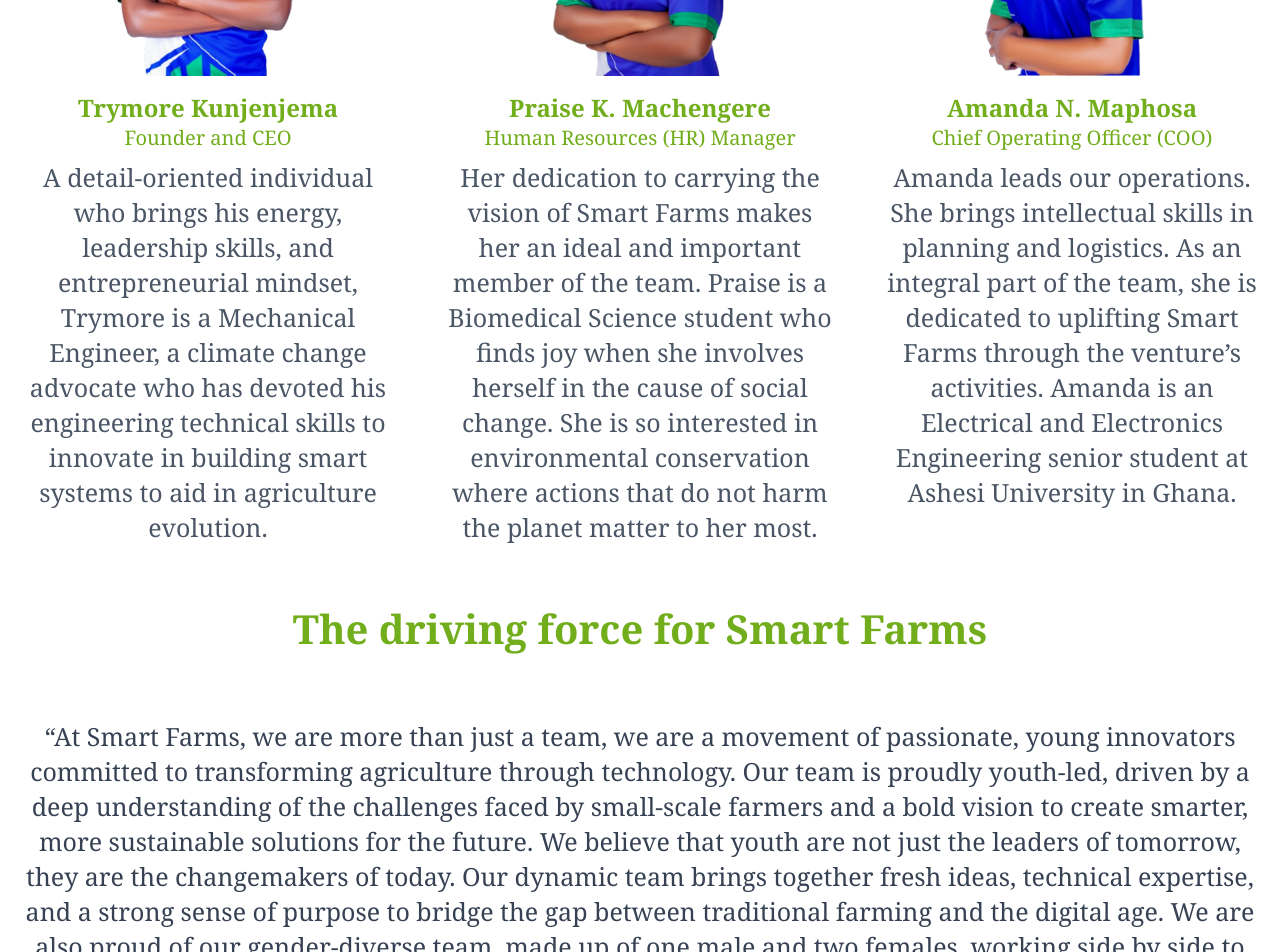
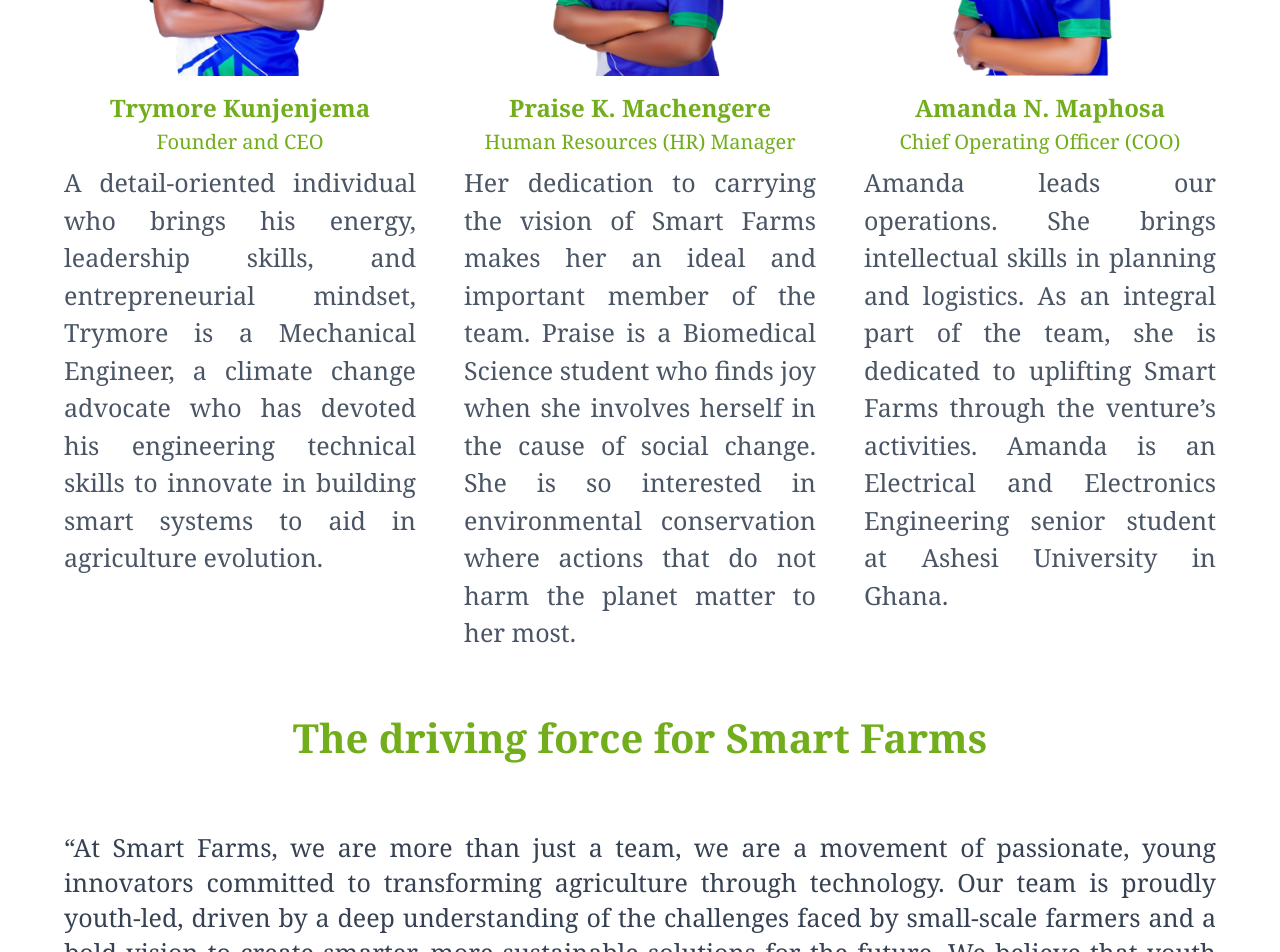
Before and after one commit to HudsonWayne/Smart-Farms, a Next.js app: page /our-team in a window 1280 px wide. Shown: the part 440-1392 px from the top of the page. Built offline with nearby package versions, Linux system fonts and the light colour scheme; a web font is replaced by a local one.

Commit message:
initial commit

```diff
--- a/src/pages/operations.tsx
+++ b/src/pages/operations.tsx
@@ -36,10 +36,10 @@ export default function OperationsPage() {
       >
         {/* Text */}
         <div>
-          <h2 className="text-xl sm:text-2xl md:text-3xl font-bold mb-6" style={{ color: "#72AE1C" }}>
+          <h2 className="text-xl sm:text-2xl md:text-3xl font-bold mb-6" style={{ color: "#72AE1C", fontSize:"50px" }}>
             Ready-to-Deploy Precision: DJI Mavic 3 Multispectral
           </h2>
-          <p className="text-gray-800 text-base sm:text-lg mb-6 leading-relaxed">
+          <p className="text-gray-800 text-base sm:text-lg mb-6 leading-relaxed" style={{fontSize:"25px"}}>
             At Smart Farms, we are investing in the DJI Mavic 3 Multispectral, a fully integrated and ready-to-use drone system designed for high-precision agricultural monitoring. With no need for assembling or modifications, this state-of-the-art drone allows us to deliver immediate value to farmers straight out of the box.
           </p>
         </div>
@@ -63,9 +63,9 @@ export default function OperationsPage() {
       >
         <div>
           <h3 className="text-lg sm:text-xl md:text-2xl font-bold text-gray-900 mb-2">
-            1. <span className="text-black">Fully Integrated, Farm-Ready</span>
+            1. <span className="text-black" style={{fontSize:"33px"}}>Fully Integrated, Farm-Ready</span>
           </h3>
-          <p className="text-gray-800 text-base sm:text-lg leading-relaxed">
+          <p className="text-gray-800 text-base sm:text-lg leading-relaxed" style={{fontSize:"25px"}}>
             The Mavic 3 Multispectral comes equipped with both RGB and multispectral sensors, making it ideal for professional agricultural use. Since it&apos;s a complete, factory-assembled solution, we can deploy it instantly, saving time and ensuring reliability from the first flight.
           </p>
         </div>
@@ -94,9 +94,9 @@ export default function OperationsPage() {
         </div>
         <div>
           <h3 className="text-lg sm:text-xl md:text-2xl font-bold text-gray-900 mb-2">
-            2. <span className="text-black">Powerful Crop Insight Without the Wait</span>
+            2. <span className="text-black"style={{fontSize:"33px"}}>Powerful Crop Insight Without the Wait</span>
           </h3>
-          <p className="text-gray-800 text-base sm:text-lg leading-relaxed">
+          <p className="text-gray-800 text-base sm:text-lg leading-relaxed" style={{fontSize:"25px"}}>
             This drone captures rich data in real time, enabling us to generate detailed vegetation indices like NDVI and NDRE. By analyzing these images using built-in AI and Smart Farms’ digital tools, we provide farmers with fast, accurate insights on crop health, nutrient levels, and water stress.
           </p>
         </div>
--- a/src/pages/our-team.tsx
+++ b/src/pages/our-team.tsx
@@ -2,10 +2,13 @@
 
 export default function OurTeamPage() {
   return (
-    <div className="max-w-7xl mx-auto px-4 py-12" style={{ fontFamily: "Georgia, serif" }}>
+    <div className="w-full px-4 md:px-8 lg:px-16 py-12" style={{ fontFamily: "Georgia, serif" }}>
       {/* Section Title */}
       <div className="text-center mb-12">
-        <h2 className="text-5xl font-bold" style={{ color: "#72AE1C", fontSize:"60px", }}>
+        <h2
+          className="text-5xl font-bold"
+          style={{ color: "#72AE1C", fontSize: "60px" }}
+        >
           Our Team
         </h2>
       </div>
@@ -19,10 +22,24 @@ export default function OurTeamPage() {
             alt="Trymore Kunjenjema"
             className="w-full h-72 mx-auto mb-4 object-contain"
           />
-          <h3 className="text-2xl font-bold" style={{ color: "#72AE1C" }}>Trymore Kunjenjema</h3>
-          <p className="text-gray-700 font-medium text-xl "style={{ color: "#72AE1C" }}>Founder and CEO</p>
-          <p className="text-gray-600 text-xl mt-2" style={{fontSize:"25px"}}>
-            A detail-oriented individual who brings his energy, leadership skills, and entrepreneurial mindset, Trymore is a Mechanical Engineer, a climate change advocate who has devoted his engineering technical skills to innovate in building smart systems to aid in agriculture evolution.
+          <h3 className="text-2xl font-bold" style={{ color: "#72AE1C" }}>
+            Trymore Kunjenjema
+          </h3>
+          <p
+            className="text-xl font-medium mt-1"
+            style={{ color: "#72AE1C" }}
+          >
+            Founder and CEO
+          </p>
+          <p
+            className="text-gray-600 mt-2"
+            style={{ fontSize: "25px", textAlign: "justify" }}
+          >
+            A detail-oriented individual who brings his energy, leadership
+            skills, and entrepreneurial mindset, Trymore is a Mechanical
+            Engineer, a climate change advocate who has devoted his engineering
+            technical skills to innovate in building smart systems to aid in
+            agriculture evolution.
           </p>
         </div>
 
@@ -33,10 +50,24 @@ export default function OurTeamPage() {
             alt="Praise K. Machengere"
             className="w-full h-72 mx-auto mb-4 object-contain"
           />
-          <h3 className="text-2xl font-bold" style={{ color: "#72AE1C" }}>Praise K. Machengere</h3>
-          <p className="text-gray-700 font-medium text-xl"style={{ color: "#72AE1C" }}>Human Resources (HR) Manager</p>
-          <p className="text-gray-600 text-xl mt-2" style={{fontSize:"25px"}}>
-            Her dedication to carrying the vision of Smart Farms makes her an ideal and important member of the team. Praise is a Biomedical Science student who finds joy when she involves herself in the cause of social change. She is so interested in environmental conservation where actions that do not harm the planet matter to her most.
+          <h3 className="text-2xl font-bold" style={{ color: "#72AE1C" }}>
+            Praise K. Machengere
+          </h3>
+          <p
+            className="text-xl font-medium mt-1"
+            style={{ color: "#72AE1C" }}
+          >
+            Human Resources (HR) Manager
+          </p>
+          <p
+            className="text-gray-600 mt-2"
+            style={{ fontSize: "25px", textAlign: "justify" }}
+          >
+            Her dedication to carrying the vision of Smart Farms makes her an
+            ideal and important member of the team. Praise is a Biomedical
+            Science student who finds joy when she involves herself in the cause
+            of social change. She is so interested in environmental conservation
+            where actions that do not harm the planet matter to her most.
           </p>
         </div>
 
@@ -47,21 +78,58 @@ export default function OurTeamPage() {
             alt="Amanda N. Maphosa"
             className="w-full h-72 mx-auto mb-4 object-contain"
           />
-          <h3 className="text-2xl font-bold" style={{ color: "#72AE1C" }}>Amanda N. Maphosa</h3>
-          <p className="text-gray-700 font-medium text-xl"style={{ color: "#72AE1C" }}>Chief Operating Officer (COO)</p>
-          <p className="text-gray-600 text-xl mt-2" style={{fontSize:"25px"}}>
-            Amanda leads our operations. She brings intellectual skills in planning and logistics. As an integral part of the team, she is dedicated to uplifting Smart Farms through the venture’s activities. Amanda is an Electrical and Electronics Engineering senior student at Ashesi University in Ghana.
+          <h3 className="text-2xl font-bold" style={{ color: "#72AE1C" }}>
+            Amanda N. Maphosa
+          </h3>
+          <p
+            className="text-xl font-medium mt-1"
+            style={{ color: "#72AE1C" }}
+          >
+            Chief Operating Officer (COO)
+          </p>
+          <p
+            className="text-gray-600 mt-2"
+            style={{ fontSize: "25px", textAlign: "justify" }}
+          >
+            Amanda leads our operations. She brings intellectual skills in
+            planning and logistics. As an integral part of the team, she is
+            dedicated to uplifting Smart Farms through the venture’s activities.
+            Amanda is an Electrical and Electronics Engineering senior student
+            at Ashesi University in Ghana.
           </p>
         </div>
       </div>
 
       {/* The Driving Force Section */}
       <div className="mt-16 text-center">
-        <h2 className="text-5xl font-bold mb-[70px]" style={{ color: "#72AE1C", fontSize:"40px" }}>
+        <h2
+          className="text-4xl font-bold mb-[70px]"
+          style={{ color: "#72AE1C", fontSize: "40px" }}
+        >
           The driving force for Smart Farms
         </h2>
-        <p className="text-xl text-gray-700 max-w-7xl mx-auto mt-4 mb-[70px]"style={{fontSize:"25px"}}>
-          “At Smart Farms, we are more than just a team, we are a movement of passionate, young innovators committed to transforming agriculture through technology. Our team is proudly youth-led, driven by a deep understanding of the challenges faced by small-scale farmers and a bold vision to create smarter, more sustainable solutions for the future. We believe that youth are not just the leaders of tomorrow, they are the changemakers of today. Our dynamic team brings together fresh ideas, technical expertise, and a strong sense of purpose to bridge the gap between traditional farming and the digital age. We are also proud of our gender-diverse team, made up of one male and two females, working side by side to challenge norms and ensure inclusive innovation in agriculture. Our diversity is our strength, helps us see problems differently, build empathy with the communities we serve, and co-create solutions that are practical and impactful”.
+        <p
+          className="text-xl text-gray-700 mx-auto mb-[70px]"
+          style={{
+            fontSize: "25px",
+            maxWidth: "1400px",
+            textAlign: "justify",
+          }}
+        >
+          “At Smart Farms, we are more than just a team, we are a movement of
+          passionate, young innovators committed to transforming agriculture
+          through technology. Our team is proudly youth-led, driven by a deep
+          understanding of the challenges faced by small-scale farmers and a
+          bold vision to create smarter, more sustainable solutions for the
+          future. We believe that youth are not just the leaders of tomorrow,
+          they are the changemakers of today. Our dynamic team brings together
+          fresh ideas, technical expertise, and a strong sense of purpose to
+          bridge the gap between traditional farming and the digital age. We are
+          also proud of our gender-diverse team, made up of one male and two
+          females, working side by side to challenge norms and ensure inclusive
+          innovation in agriculture. Our diversity is our strength, helps us see
+          problems differently, build empathy with the communities we serve, and
+          co-create solutions that are practical and impactful”.
         </p>
       </div>
     </div>
```
